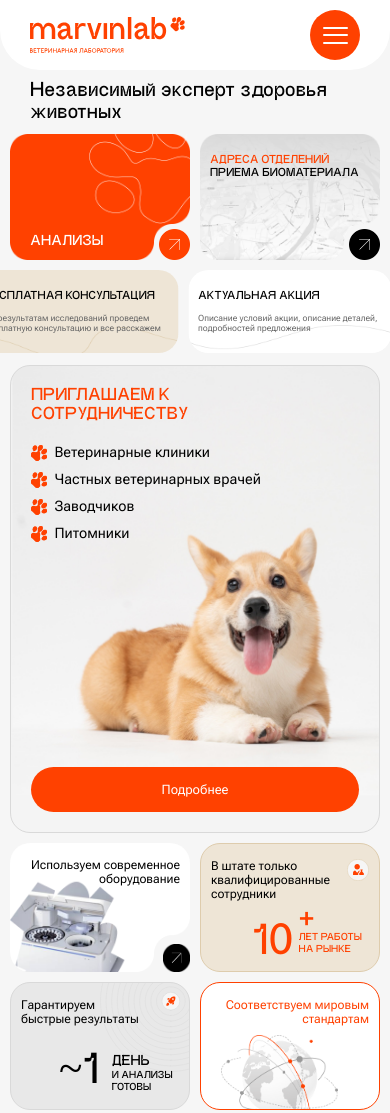
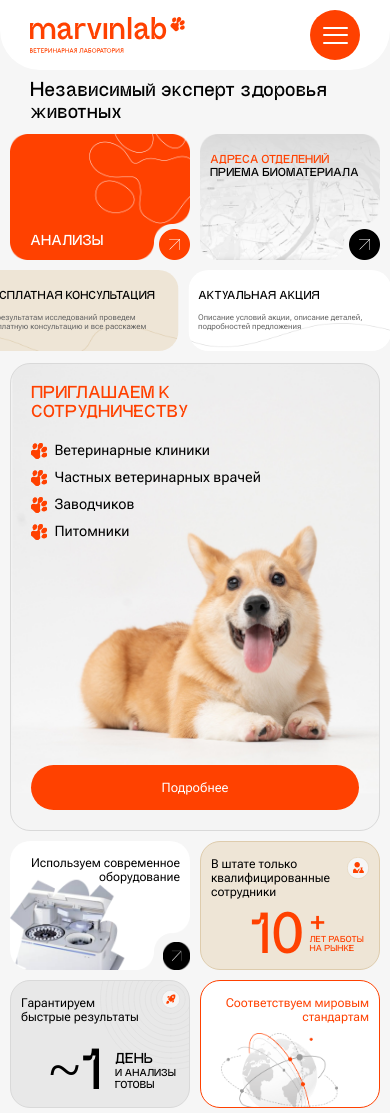
Before and after one commit to alexlavr92/marvinlab, a plain HTML site: page index.html in a window 390 px wide. Shown: the top 1113 px of the page. Drawn offline with Linux system fonts and the light colour scheme.

Commit message:
edit css

```diff
--- a/scss/components/_grid-default.scss
+++ b/scss/components/_grid-default.scss
@@ -334,7 +334,7 @@
                     }
 
                     @media (max-width: 767px) {
-                        // width: 32vw;
+                        width: 31vw;
                         min-width: auto;
                         max-width: 120px;
                     }
@@ -359,7 +359,7 @@
                         }
 
                         @media (max-width: 767px) {
-                            font-size: 3rem;
+                            font-size: 4rem;
                         }
                     }
                 }
@@ -400,7 +400,7 @@
 
                         @media screen {
                             @media (max-width: 767px) {
-                                font-size: .7rem;
+                                font-size: .6rem;
                             }
                         }
                     }
@@ -457,9 +457,9 @@
                     }
 
                     @media (max-width: 767px) {
-                        width: 31vw;
+                        width: 34vw;
                         min-width: auto;
-                        max-width: 120px;
+                        max-width: 130px;
                     }
                 }
 
@@ -478,8 +478,8 @@
                         }
 
                         @media (max-width: 767px) {
-                            font-size: 3rem;
-                            line-height: 100%;
+                            font-size: 4rem;
+                            line-height: 60%;
                         }
                     }
                 }
--- a/scss/components/_line-slider.scss
+++ b/scss/components/_line-slider.scss
@@ -88,7 +88,7 @@
             }
 
             @media (max-width: 767px) {
-                font-size: .6rem;
+                font-size: .55rem;
             }
         }
     }
```
Also changed, not shown: css/index.css, 1 other file.
